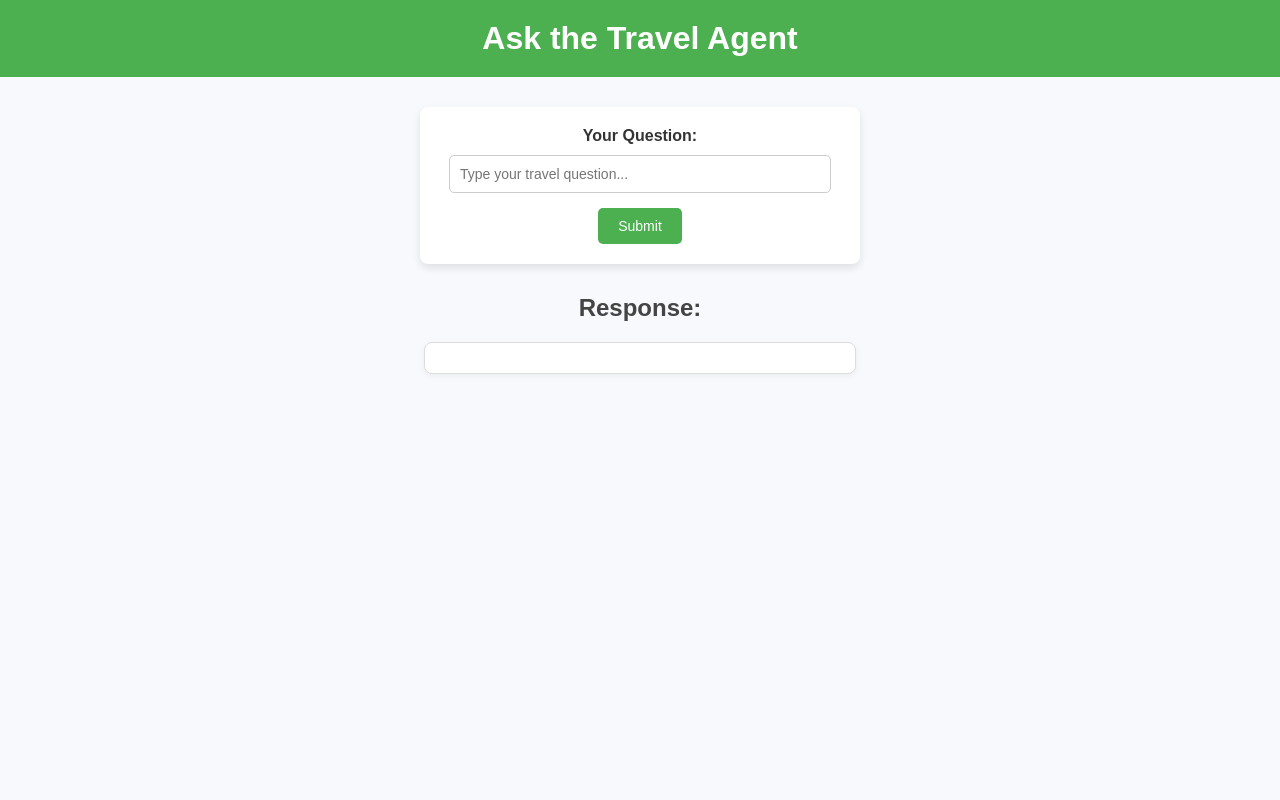
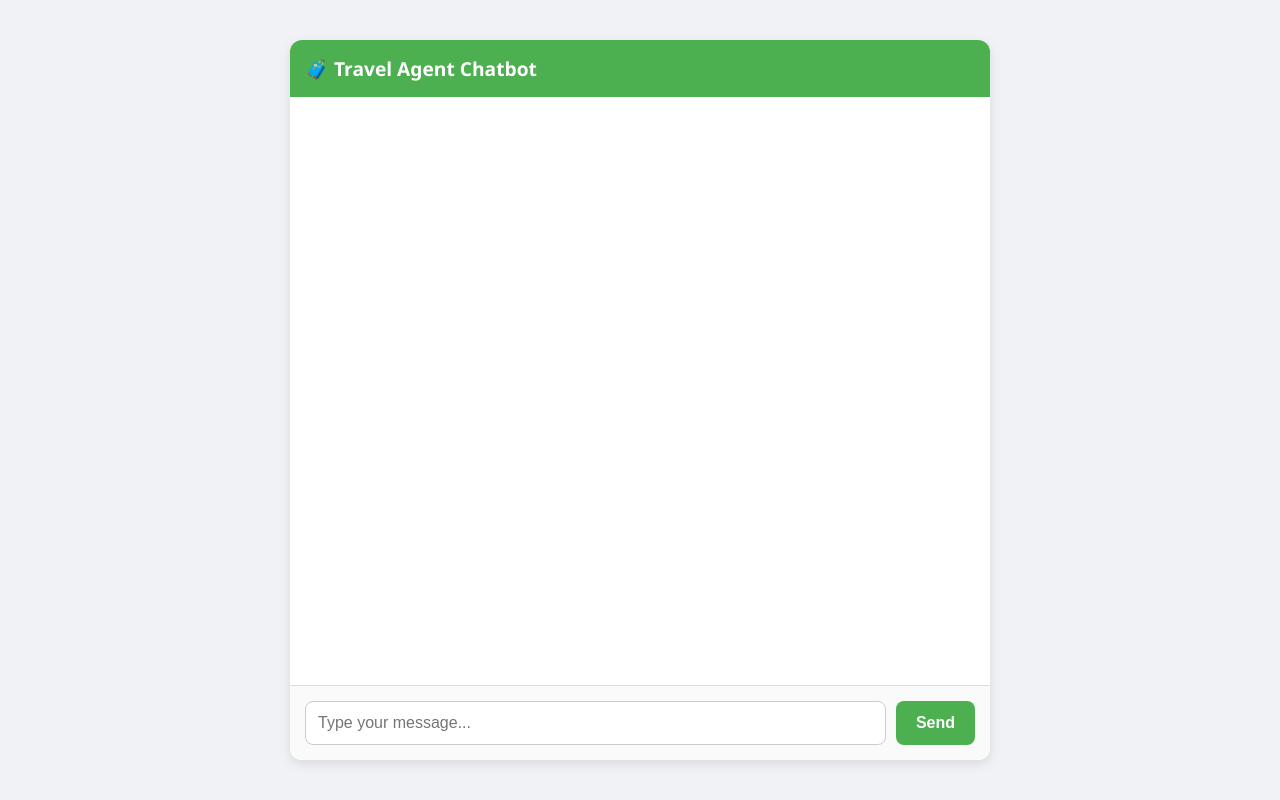
Before and after one commit to Atanu-Manna2003/AI_TRIP_PLANNER, a Flask app: page / in a window 1280 px wide. Run offline with Flask 3, Linux system fonts and the light colour scheme.

Commit message:
ui update

```diff
--- a/prompt_library/prompt.py
+++ b/prompt_library/prompt.py
@@ -19,6 +19,6 @@ SYSTEM_PROMPT = SystemMessage(
     - Weather details
 
     Use the available tools to gather information and make detailed cost breakdowns.
-    Provide everything in one comprehensive response formatted in clean Markdown.
+    Provide everything in one comprehensive response formatted in clean Markdown .
     """
 )
--- a/templates/index.html
+++ b/templates/index.html
@@ -3,97 +3,132 @@
 <head>
   <meta charset="UTF-8">
   <meta name="viewport" content="width=device-width, initial-scale=1.0">
-  <title>Travel Agent Query</title>
+  <title>Travel Agent Chatbot</title>
   <style>
     body {
-      font-family: Arial, sans-serif;
-      background: #f7f9fc;
-      color: #333;
-      text-align: center;
+      font-family: "Segoe UI", sans-serif;
+      background: #f0f2f6;
       margin: 0;
       padding: 0;
+      display: flex;
+      justify-content: center;
+      align-items: center;
+      height: 100vh;
     }
 
-    h1 {
+    .chat-container {
+      width: 100%;
+      max-width: 700px;
+      height: 90vh;
+      background: white;
+      border-radius: 12px;
+      box-shadow: 0 4px 12px rgba(0,0,0,0.1);
+      display: flex;
+      flex-direction: column;
+      overflow: hidden;
+    }
+
+    .chat-header {
       background: #4CAF50;
       color: white;
-      padding: 20px;
-      margin: 0 0 30px 0;
+      padding: 15px;
+      font-size: 1.2rem;
+      font-weight: bold;
     }
 
-    form {
-      background: white;
+    .chat-box {
+      flex: 1;
       padding: 20px;
-      border-radius: 8px;
-      box-shadow: 0 4px 8px rgba(0,0,0,0.1);
-      max-width: 400px;
-      margin: auto;
+      overflow-y: auto;
+      display: flex;
+      flex-direction: column;
+      gap: 15px;
     }
 
-    label {
-      font-weight: bold;
-      display: block;
-      margin-bottom: 10px;
+    .message {
+      max-width: 75%;
+      padding: 12px 16px;
+      border-radius: 12px;
+      font-size: 1rem;
+      line-height: 1.4;
+      word-wrap: break-word;
     }
 
-    input[type="text"] {
-      width: 90%;
-      padding: 10px;
-      margin-bottom: 15px;
-      border: 1px solid #ccc;
-      border-radius: 5px;
-      font-size: 14px;
+    .user-message {
+      background: #DCF8C6;
+      align-self: flex-end;
+      border-bottom-right-radius: 0;
     }
 
-    button {
+    .bot-message {
+      background: #f1f0f0;
+      align-self: flex-start;
+      border-bottom-left-radius: 0;
+    }
+
+    .chat-input {
+      display: flex;
+      padding: 15px;
+      border-top: 1px solid #ddd;
+      background: #fafafa;
+    }
+
+    .chat-input input {
+      flex: 1;
+      padding: 12px;
+      border: 1px solid #ccc;
+      border-radius: 8px;
+      font-size: 1rem;
+    }
+
+    .chat-input button {
+      margin-left: 10px;
       background: #4CAF50;
       color: white;
-      padding: 10px 20px;
       border: none;
-      border-radius: 5px;
-      font-size: 14px;
+      border-radius: 8px;
+      padding: 12px 20px;
+      font-size: 1rem;
+      font-weight: bold;
       cursor: pointer;
-      transition: 0.3s;
+      transition: background 0.3s;
     }
 
-    button:hover {
-      background: #45a049;
-    }
-
-    h2 {
-      margin-top: 30px;
-      color: #444;
-    }
-
-    #response {
-      background: #fff;
-      padding: 15px;
-      margin: 20px auto;
-      max-width: 400px;
-      border-radius: 8px;
-      border: 1px solid #ddd;
-      box-shadow: 0 2px 6px rgba(0,0,0,0.05);
-      text-align: left;
-      white-space: pre-wrap;
+    .chat-input button:hover {
+      background: #3e8e41;
     }
   </style>
 </head>
 <body>
-  <h1>Ask the Travel Agent</h1>
-  <form id="queryForm">
-    <label for="question">Your Question:</label>
-    <input type="text" id="question" name="question" placeholder="Type your travel question..." required>
-    <br>
-    <button type="submit">Submit</button>
-  </form>
-
-  <h2>Response:</h2>
-  <div id="response"></div>
+  <div class="chat-container">
+    <div class="chat-header">🧳 Travel Agent Chatbot</div>
+    <div class="chat-box" id="chatBox"></div>
+    <form class="chat-input" id="chatForm">
+      <input type="text" id="question" placeholder="Type your message..." required />
+      <button type="submit">Send</button>
+    </form>
+  </div>
 
   <script>
-    document.getElementById("queryForm").addEventListener("submit", async function (e) {
+    const chatBox = document.getElementById("chatBox");
+    const chatForm = document.getElementById("chatForm");
+    const questionInput = document.getElementById("question");
+
+    function addMessage(text, sender) {
+      const msg = document.createElement("div");
+      msg.classList.add("message", sender === "user" ? "user-message" : "bot-message");
+      msg.innerText = text;
+      chatBox.appendChild(msg);
+      chatBox.scrollTop = chatBox.scrollHeight; // auto scroll to bottom
+    }
+
+    chatForm.addEventListener("submit", async (e) => {
       e.preventDefault();
-      const question = document.getElementById("question").value;
+      const question = questionInput.value;
+      addMessage(question, "user");
+      questionInput.value = "";
+
+      addMessage("⏳ Thinking...", "bot");
 
       const response = await fetch("/query", {
         method: "POST",
@@ -104,7 +139,11 @@
       });
 
       const data = await response.json();
-      document.getElementById("response").innerText = data.answer || data.error;
+
+      // remove "Thinking..." placeholder
+      chatBox.removeChild(chatBox.lastChild);
+
+      addMessage(data.answer || data.error, "bot");
     });
   </script>
 </body>
```
